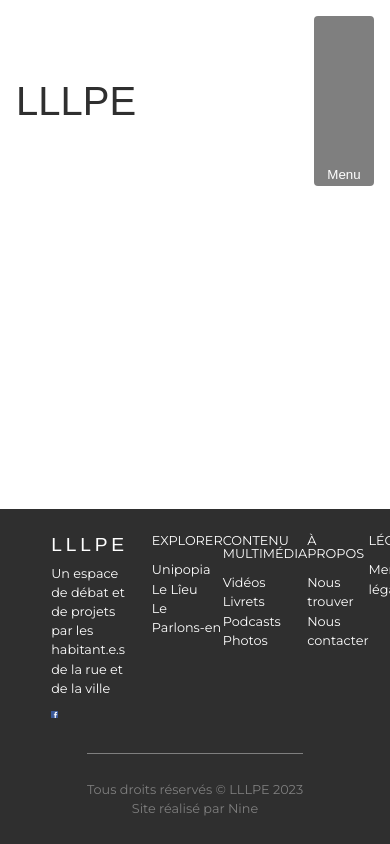
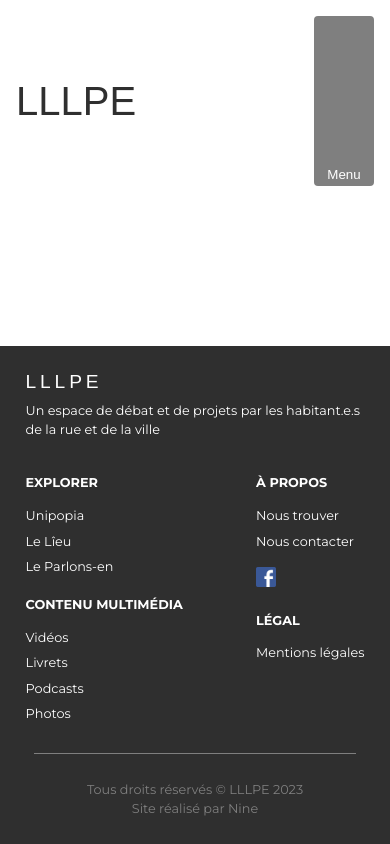
Before and after one commit to severine-cuenot/parlonsen, a React app: page /policy in a window 390 px wide. Shown: the top 844 px of the page. Built offline with nearby package versions, Linux system fonts and the light colour scheme; a web font is replaced by a local one.

Commit message:
:rocket: feat: footer media queries done

```diff
--- a/src/components/AppFooter/index.js
+++ b/src/components/AppFooter/index.js
@@ -16,9 +16,10 @@ function AppFooter() {
           <p>
             Un espace de débat et de projets par les habitant.e.s de la rue et de la ville
           </p>
-          <a href="https://www.facebook.com/p/Le-Lîeu-100070756573019/" target="_blank" rel="noreferrer"><img src={fbimg} alt="Rejoignez-nous sur Facebook" className="footer__fbimg" /></a>
+          <a href="https://www.facebook.com/p/Le-Lîeu-100070756573019/" target="_blank" rel="noreferrer"><img src={fbimg} alt="Rejoignez-nous sur Facebook" className="footer__fbimg-dsktop" /></a>
         </div>
         <nav className="footer__left-block">
+          <div className="footer__left-block1">
             <ul>
               <h2 className="footer__left-block-title">Explorer</h2>
               <li><Link to="/unipopia">Unipopia</Link></li>
@@ -32,15 +33,19 @@ function AppFooter() {
               <li><Link to="/multimedia">Podcasts</Link></li>
               <li><Link to="/multimedia">Photos</Link></li>
             </ul>
+          </div>
+          <div className="footer__left-block2">
             <ul>
               <h2 className="footer__left-block-title">à propos</h2>
               <li><Link to="/about">Nous trouver</Link></li>
               <li><Link to="/about">Nous contacter</Link></li>
+              <li><a href="https://www.facebook.com/p/Le-Lîeu-100070756573019/" target="_blank" rel="noreferrer"><img src={fbimg} alt="Rejoignez-nous sur Facebook" className="footer__fbimg-mobile" /></a></li>
             </ul>
             <ul>
               <h2 className="footer__left-block-title">Légal</h2>
               <li><Link to="/policy">Mentions légales</Link></li>
             </ul>
+          </div>
         </nav>
       </div>
       <hr className="footer__separation" />
--- a/src/components/AppFooter/style.scss
+++ b/src/components/AppFooter/style.scss
@@ -6,24 +6,36 @@
   flex-direction: column;
   background-color: vars.$dark;
   margin-top: auto;
+  padding: 2em;
+  font-size: 0.8em;
+  @media (min-width: vars.$mobile) {
     padding: 2em 4em;
-  font-size: 0.8em;
+  }
 
   &__separation {
-    width: 75%;
+    width: 95%;
     height: 0.6px;
+    margin-top: 2em;
     background-color: vars.$lightGrey;
     border: 0;
+    @media (min-width: vars.$mobile) {
+      width: 75%;
+    }
   }
 
   &__topblock {
+    @media (min-width: vars.$mobile) {
       display: flex;
       justify-content: space-between;
       margin-bottom: 2em;
     }
+  }
 
   &__right-block {
+    margin-bottom: 1.5em;
+    @media (min-width: vars.$mobile) {
       width: 30%;
+    }
   }
 
   &__right-block-title {
@@ -34,17 +46,29 @@
 
   &__left-block {
     display: flex;
+    justify-content: space-between;
+    @media (min-width: vars.$mobile) {
+      display: flex;
       justify-content: space-around;
       width: 65%;
     }
+  }
 
   &__left-block li {
+    line-height: 2em;
+    @media (min-width: vars.$mobile) {
       line-height: 1.5em;
+    }
   }
 
   &__left-block-title {
+    margin: 1.5em 0 1em;
+    font-weight: 700;
     text-transform: uppercase;
+    @media (min-width: vars.$mobile) {
       margin-bottom: 1em;
+      font-weight: 400;
+    }
   }
 
   &__copyright {
@@ -55,9 +79,20 @@
     color: vars.$lightGrey;
   }
 
-  &__fbimg {
+  &__fbimg-dsktop {
+    display: none;
+    @media (min-width: vars.$mobile) {
       margin-top: 1em;
       width: 8%;
     }
+  }
+
+  &__fbimg-mobile {
+    margin-top: 1em;
+    width: 20px;
+    @media (min-width: vars.$mobile) {
+      display: none;
+    }
+  }
 
 }
```
Lines whose indentation alone changed are shown as unchanged.
